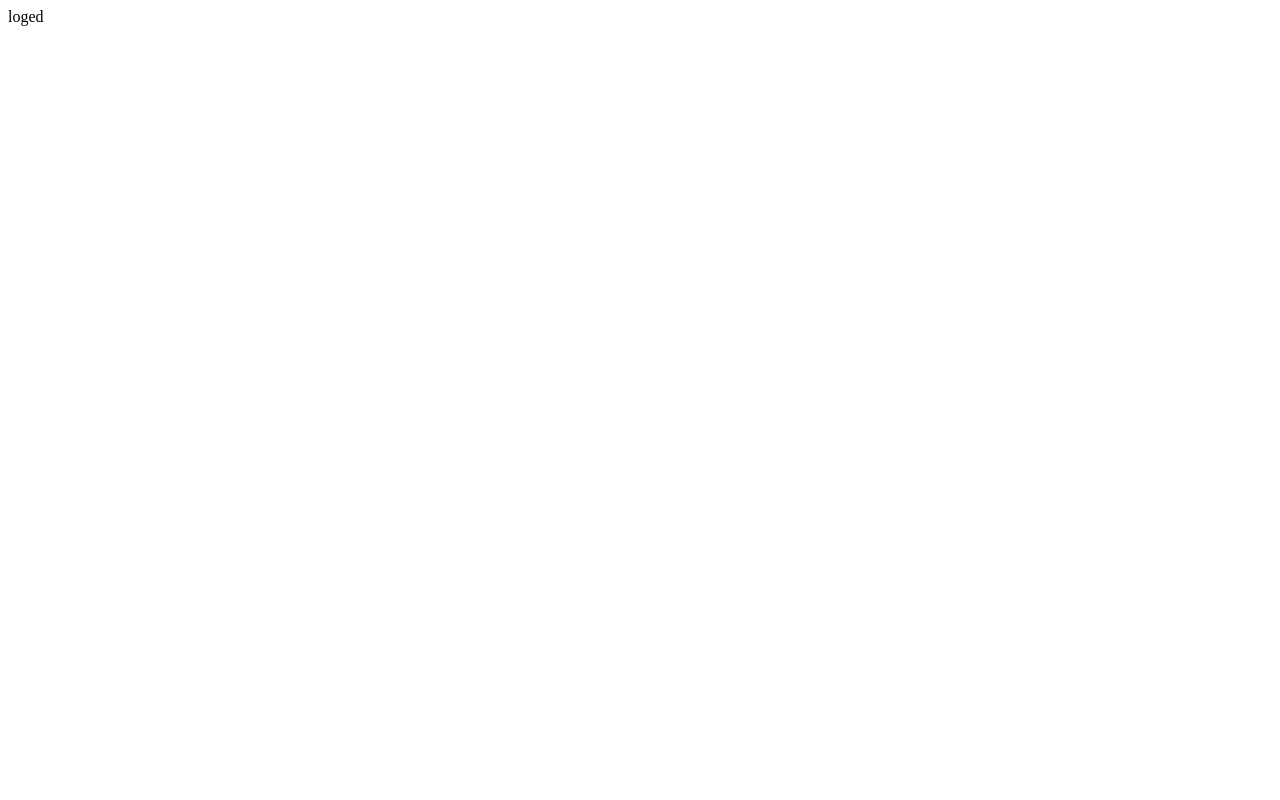
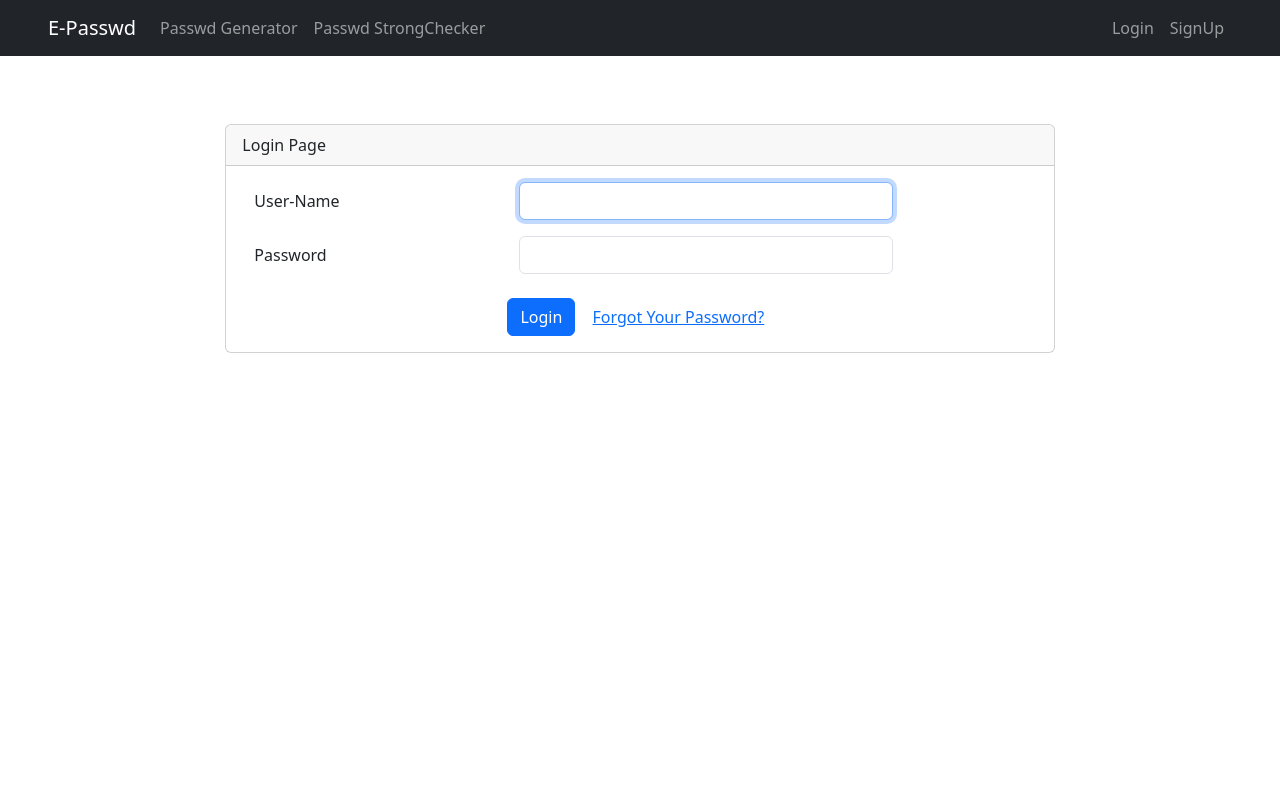
Before and after one commit to ibar2/Epasswd, a Django app: page /signin/ in a window 1280 px wide. Before the commit the page is almost empty. Run offline with Django 4.2, Linux system fonts and the light colour scheme.

Commit message:
Created the singin form and the views logic improved the singin page and added some validations

```diff
--- /dev/null
+++ b/epasswd_app/templates/pages/signin.html
@@ -0,0 +1,79 @@
+{% extends 'base/base.html' %}
+
+{% block body %}
+<style>
+
+.my-form
+{
+    margin-top:500px;
+    padding-bottom: 1.5rem;
+}
+
+.my-form .row
+{
+    margin-left: 0;
+    margin-right: 0;
+}
+
+.login-form
+{
+    margin-top:100px;
+    padding-top: 1.5rem;
+    padding-bottom: 1.5rem;
+}
+
+.login-form .row
+{
+    margin-left: 0;
+    margin-right: 0;
+}
+</style>
+
+<main class="login-form">
+    <div class="cotainer">
+        <div class="row justify-content-center">
+            <div class="col-md-8">
+                <div class="card">
+                    <div class="card-header">Login Page</div>
+                    <div class="card-body">
+                        <form action="" method="post">
+                            {% csrf_token %}
+                            <div class="form-group row">
+                                <label for="username" class="col-md-4 col-form-label text-md-right">User-Name</label>
+                                <div class="col-md-6">
+                                    <input type="text" id="username" class="form-control" name="username"
+                                    {%if usernameff%} value={{usernameff}} {%endif%} required autofocus>
+                                </div>
+                            </div>
+
+                            <div class="form-group row mt-3">
+                                <label for="password" class="col-md-4 col-form-label text-md-right">Password</label>
+                                <div class="col-md-6">
+                                    <input type="password" id="password" class="form-control" name="password" required>
+                                </div>
+                            </div>
+
+                            <div class="col-md-6 offset-md-4 mt-4">
+                                <button type="submit" class="btn btn-primary">
+                                    Login
+                                </button>
+                                <a href="#" class="btn btn-link">
+                                    Forgot Your Password?
+                                </a>
+                            </div>
+                    </div>
+                    </form>
+                </div>
+            </div>
+        </div>
+    </div>
+    </div>
+
+</main>
+
+{% if notfoound %}
+<script>
+    alert('user not found please check for username or password and if not signup')
+</script>
+{% endif %}
+{% endblock body %}
--- a/epasswd_app/views.py
+++ b/epasswd_app/views.py
@@ -1,7 +1,7 @@
 from django.shortcuts import render, HttpResponse, redirect
 from django.http import HttpResponseBadRequest
 from . import forms, models
-from django.contrib.auth import login
+from django.contrib.auth import login, authenticate
 
 
 def home(request):
@@ -30,6 +30,8 @@ def dashboard(request):
 
 def signup(request):
     # create new users
+    if request.user.is_authenticated:
+        redirect('/logout')
     if request.method == 'POST':
         username = request.POST['username']
         email = request.POST['email']
@@ -54,7 +56,18 @@ def signup(request):
 
 def signin(request):
     # login existing users
-    return HttpResponse('loged')
+    if request.method == 'POST':
+        user = authenticate(
+            username=request.POST['username'], password=request.POST['password'])
+        username44 = request.POST['username']
+        if user is not None:
+            login(request, user)
+            return redirect('/dashboard')
+        else:
+            return render(request, 'pages/signin.html', {'notfoound': True,
+                                                         'usernameff': username44})
+
+    return render(request, 'pages/signin.html')
 
 
 def logout(request):
```
Also changed, not shown: epasswd_app/templates/pages/signup.html (+13 -7 lines), epasswd/Databases/db1.db..sqlite3.
